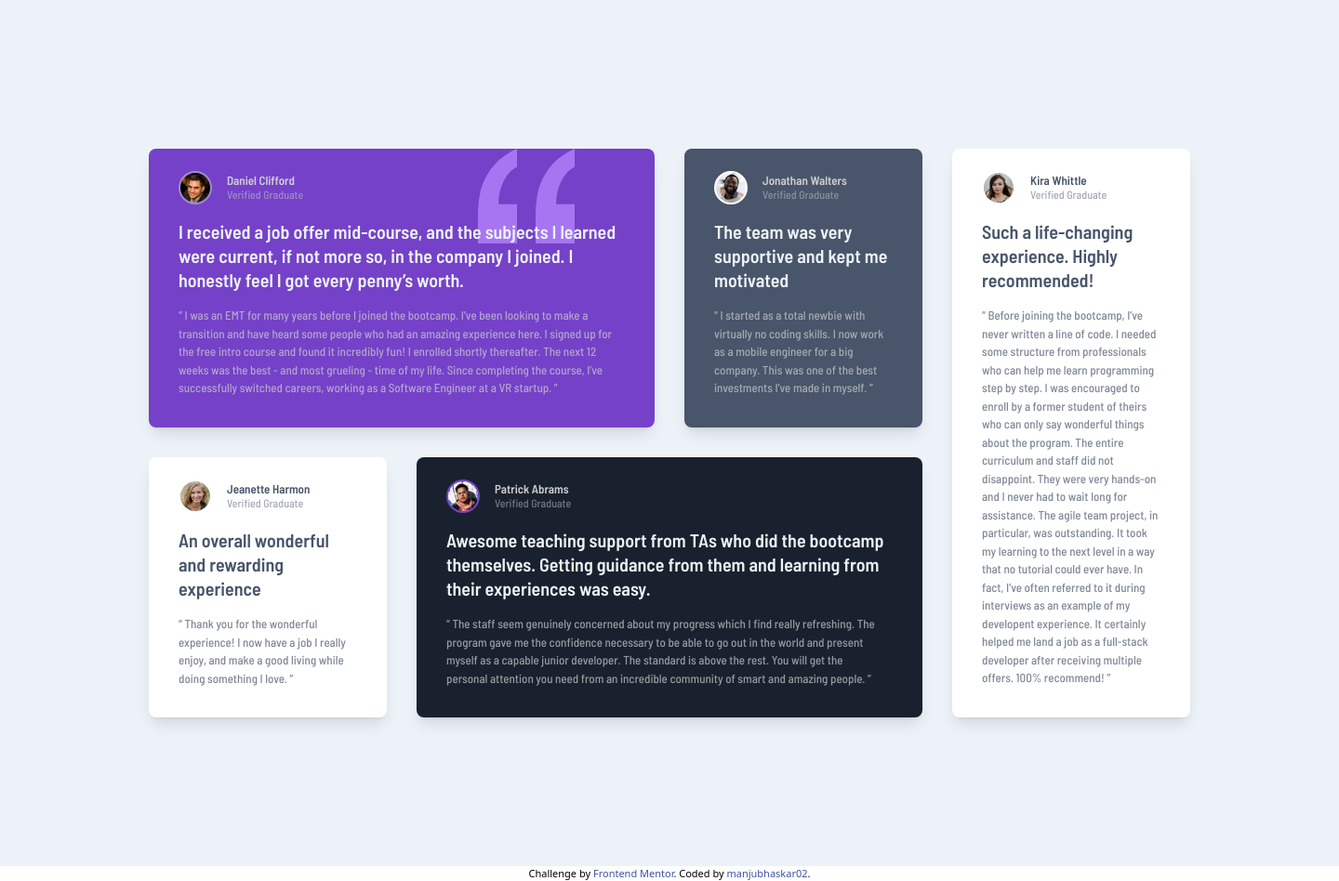
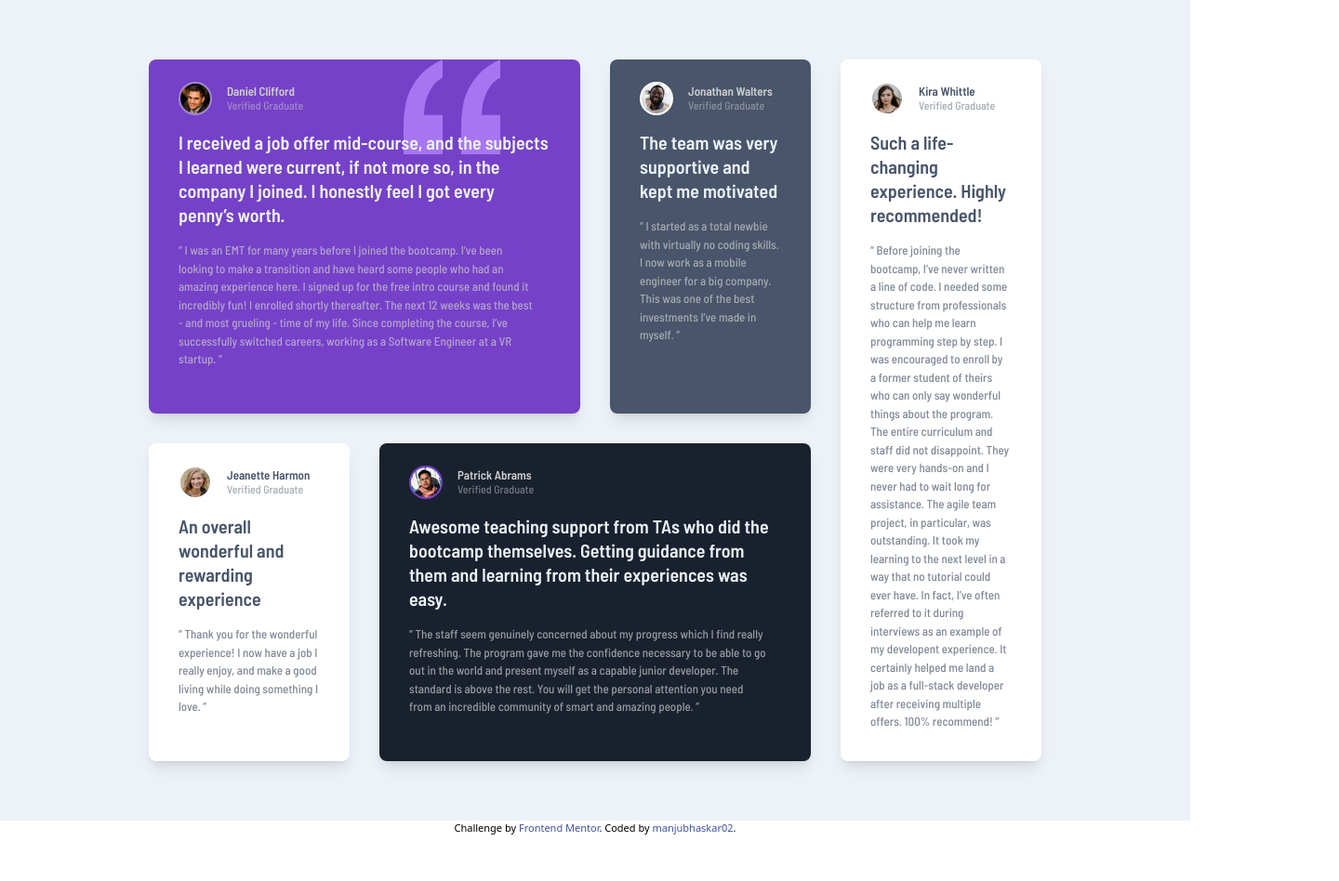
Before and after one commit to manjubhaskar02/FM3-testimonals-grid-section, a plain HTML site: page index.html in a window 1280 px wide. Shown: the whole page at 93% size, 1440 px wide, since content can reach past the window. After the commit the page ends 899 px from the top, so only its background shows below. Drawn offline with nearby package versions, Linux system fonts and the light colour scheme.

Commit message:
centered the body

```diff
--- a/index.html
+++ b/index.html
@@ -34,8 +34,8 @@
   <link rel="stylesheet" href="https://cdnjs.cloudflare.com/ajax/libs/animate.css/4.1.1/animate.min.css" />
 </head>
 
-<body class="w-[375px] xl:w-[1440px] m-auto">
-  <main class="grid gap-6 py-16 px-6 background-blue xl:p-40 xl:grid xl:grid-cols-4 xl:grid-flow-col xl:gap-8 ">
+<body class=" mx-auto grid place-items-center h-screen">
+  <main class="grid gap-6 py-16 py-0 px-6 background-blue xl:px-40 xl:grid xl:grid-cols-4 xl:grid-flow-col xl:gap-8 ">
     <div
       class=" animate__animated animate__backInLeft violet px-8 py-6 rounded-lg relative  shadow-lg xl:order-1 xl:col-span-2">
       <img class="absolute top-0 right-[24px] xl:right-[86px] z-0 " src="images/bg-pattern-quotation.svg" alt="">
```
